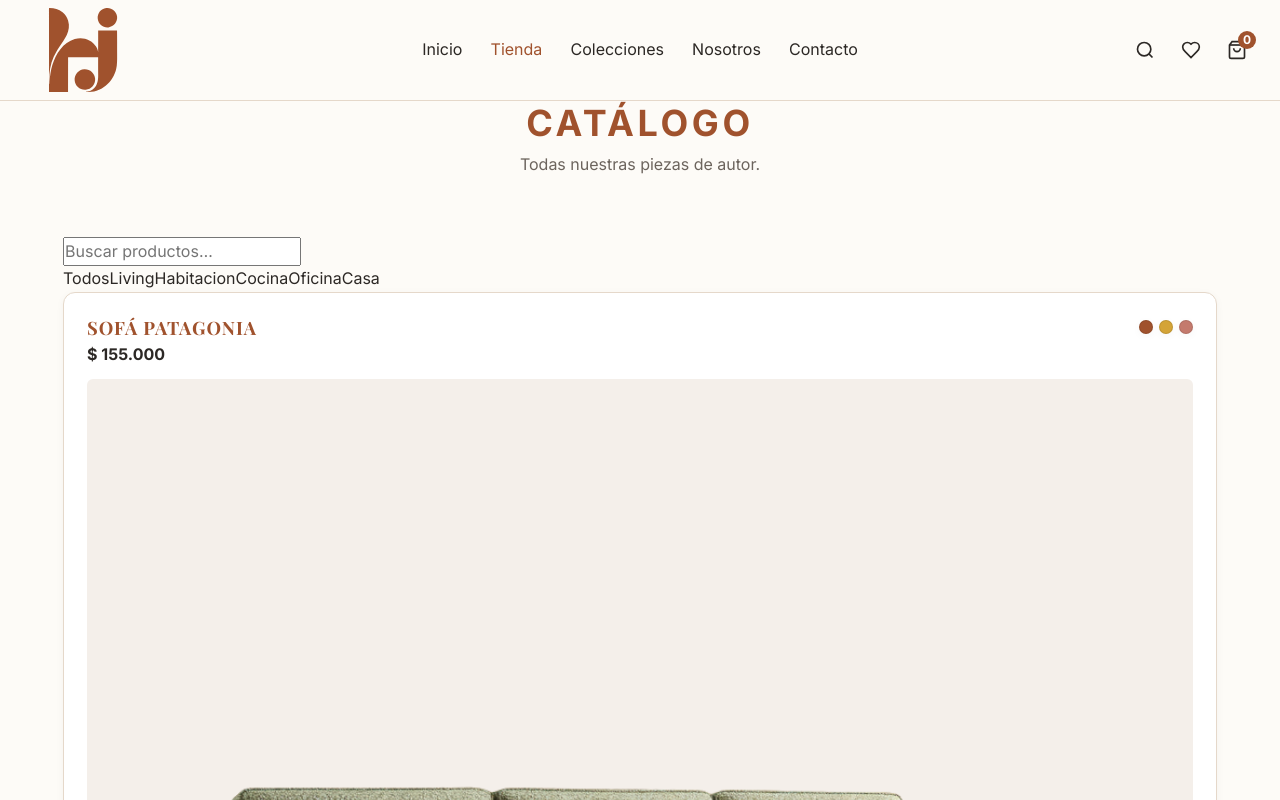
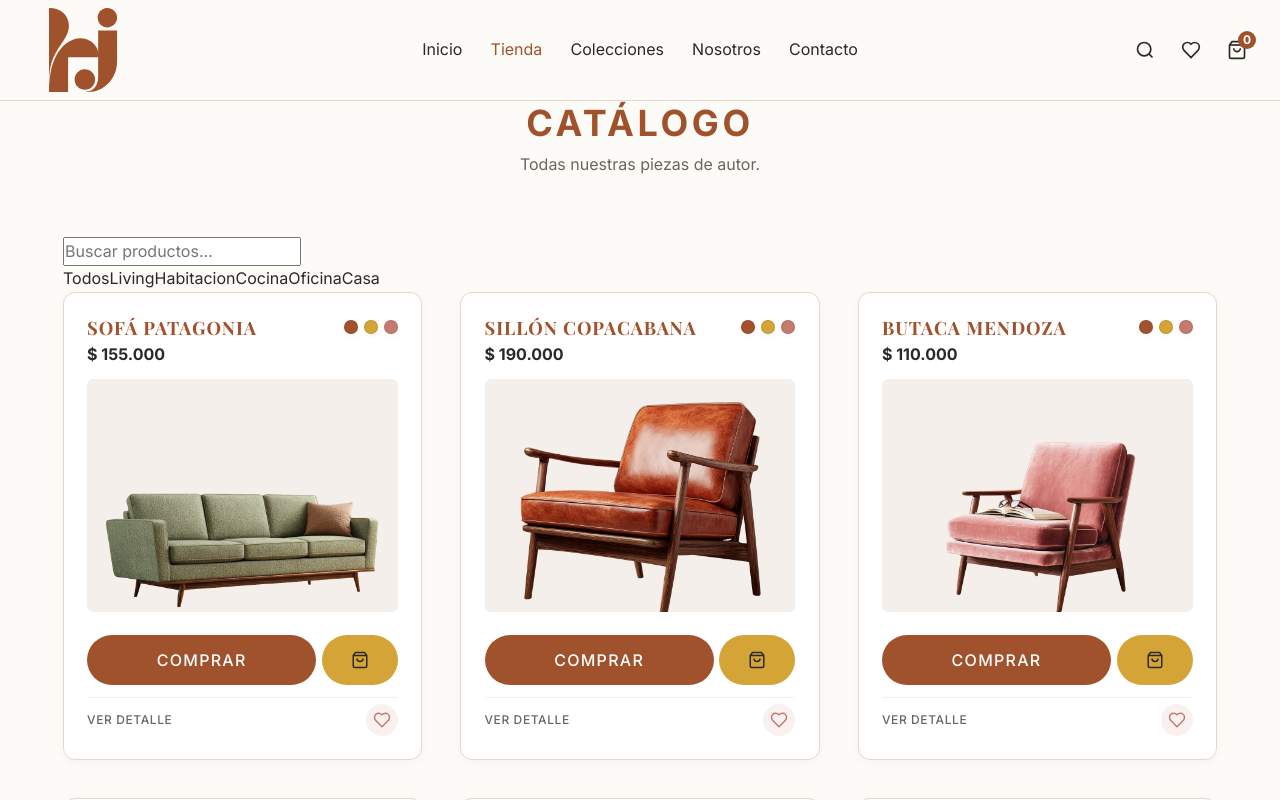
Before and after one commit to Marquitoslopez/trabajo-grupal-itba, a React (Vite) app in the folder client/: page /catalogo in a window 1280 px wide. Shown: the top 800 px of the page. Built offline with nearby package versions, Linux system fonts and the light colour scheme; no server answers; a web font is replaced by a local one.

Commit message:
Se actualizó el estado de búsqueda para inicializarlo con el parámetro de consulta y establecerlo al cambiar.
Updated search state to initialize with query parameter and set it on change.

```diff
--- a/client/src/pages/Catalog.jsx
+++ b/client/src/pages/Catalog.jsx
@@ -8,9 +8,14 @@ const ALL_CATEGORIES = ['all', ...PRODUCT_CATEGORIES];
 export default function Catalog() {
   const [products, setProducts] = useState([]);
   const [loading, setLoading] = useState(true);
-  const [search, setSearch] = useState('');
   const [searchParams] = useSearchParams();
   const catParam = searchParams.get('cat') || 'all';
+  const qParam = searchParams.get('q') || '';
+  const [search, setSearch] = useState(qParam);
+
+  useEffect(() => {
+    setSearch(qParam);
+  }, [qParam]);
 
   useEffect(() => {
     getProductos()
@@ -67,7 +72,7 @@ export default function Catalog() {
           ) : filtered.length === 0 ? (
             <p>No se encontraron productos.</p>
           ) : (
-            <div className="product-grid">
+            <div className="products-grid">
               {filtered.map((p) => (
                 <ProductCard key={p.id} product={p} />
               ))}
```
